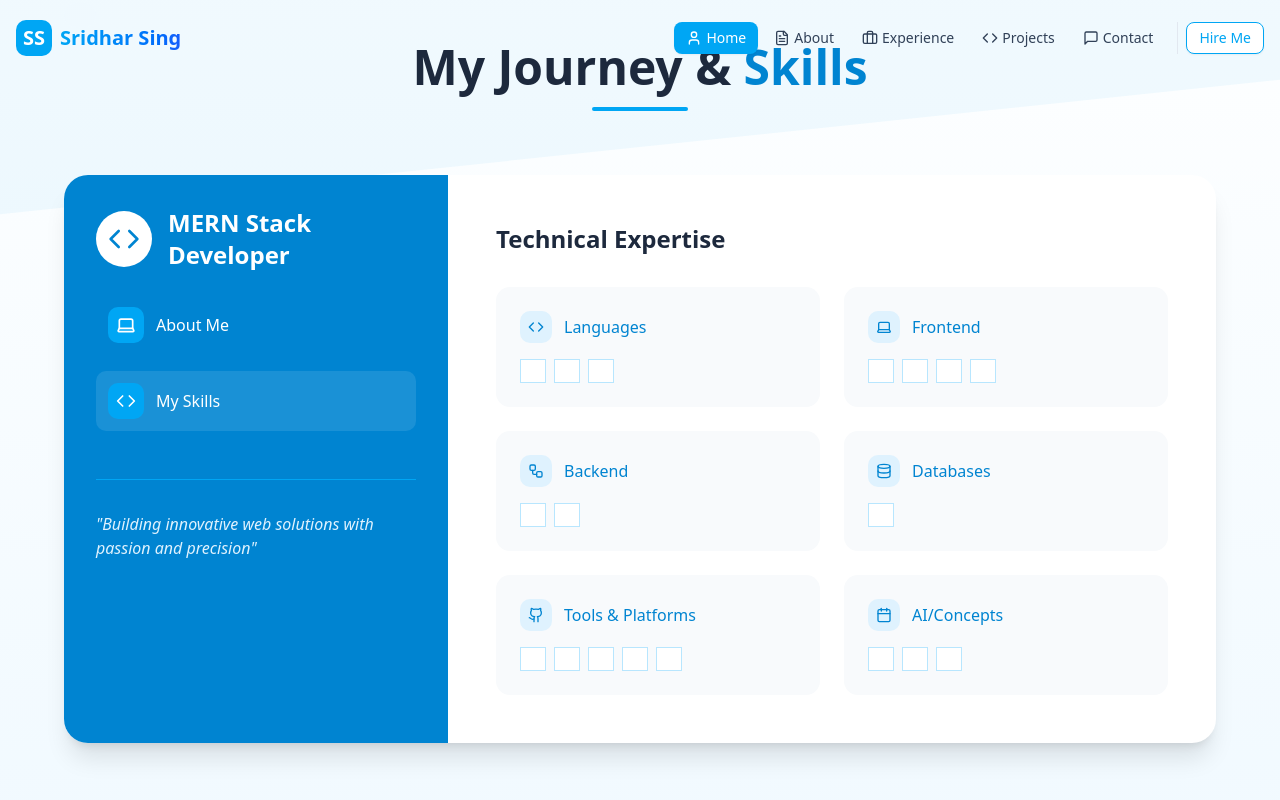
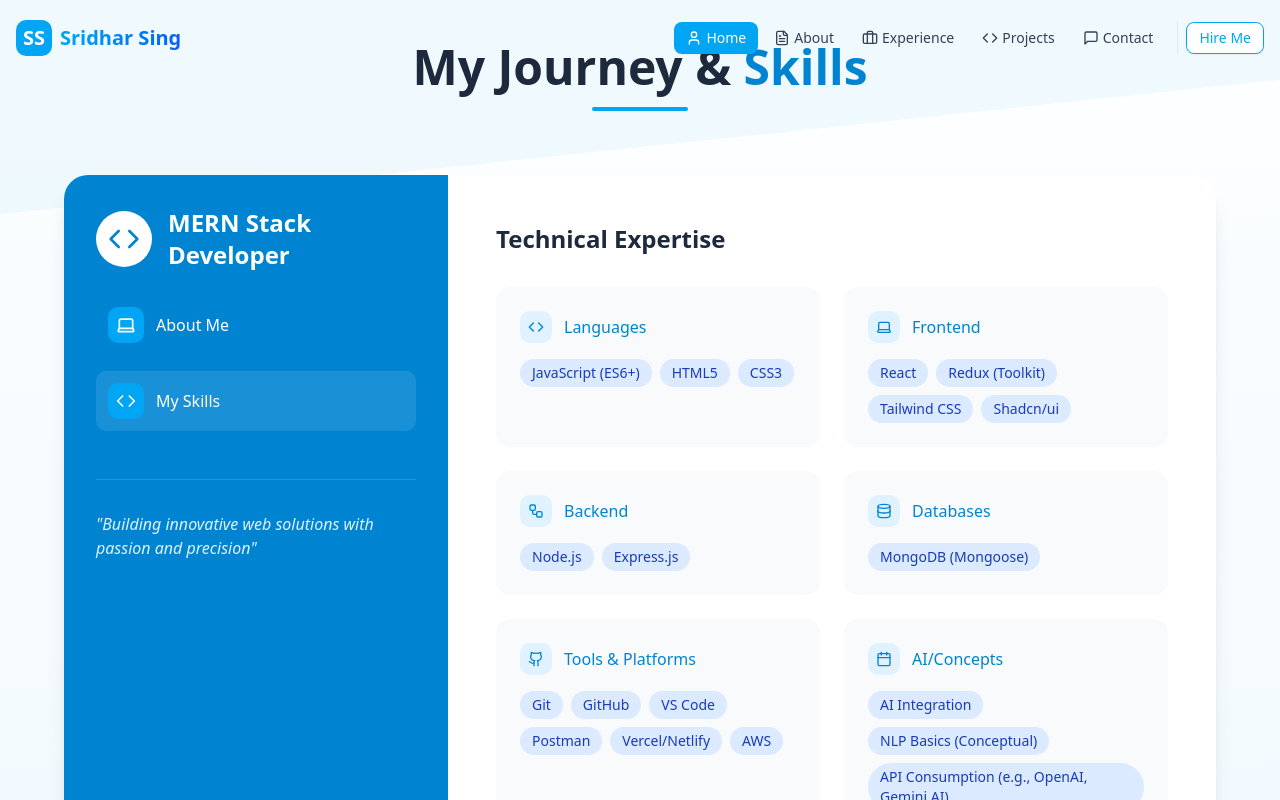
Before and after one commit to Sridharsing7570/portfolio-sridhar, a React (Vite) app: page / in a window 1280 px wide. Both pictures are taken after a click on the item "My Skills". Shown: the part 913-1713 px from the top of the page. Built offline with nearby package versions, Linux system fonts and the light colour scheme.

Commit message:
fix issue for showing skils

```diff
--- a/src/components/About.jsx
+++ b/src/components/About.jsx
@@ -24,11 +24,12 @@ const About = () => {
       "VS Code",
       "Postman",
       "Vercel/Netlify",
+      "AWS",
     ],
     "AI/Concepts": [
       "AI Integration",
       "NLP Basics (Conceptual)",
-      "API Consumption (e.g., OpenAI)",
+      "API Consumption (e.g., OpenAI, Gemini AI)",
     ],
   };
 
@@ -171,14 +172,17 @@ const About = () => {
                             {category}
                           </h4>
                           <div className="flex flex-wrap gap-2">
-                            {skillList.map((skill) => (
-                              <Badge
-                                key={skill}
-                                className="bg-white hover:bg-sky-100 text-sky-700 hover:text-sky-800 border border-sky-200 px-3 py-1 transition-all hover:scale-105"
-                              >
-                                {skill}
-                              </Badge>
-                            ))}
+                            {skillList.map((skill) => {
+                              console.log(skill);
+                              return (
+                                <div
+                                  key={skill}
+                                  className="inline-block bg-blue-100 text-blue-800 px-3 py-1 rounded-full text-sm"
+                                >
+                                  {skill}
+                                </div>
+                              );
+                            })}
                           </div>
                         </div>
                       ))}
```
